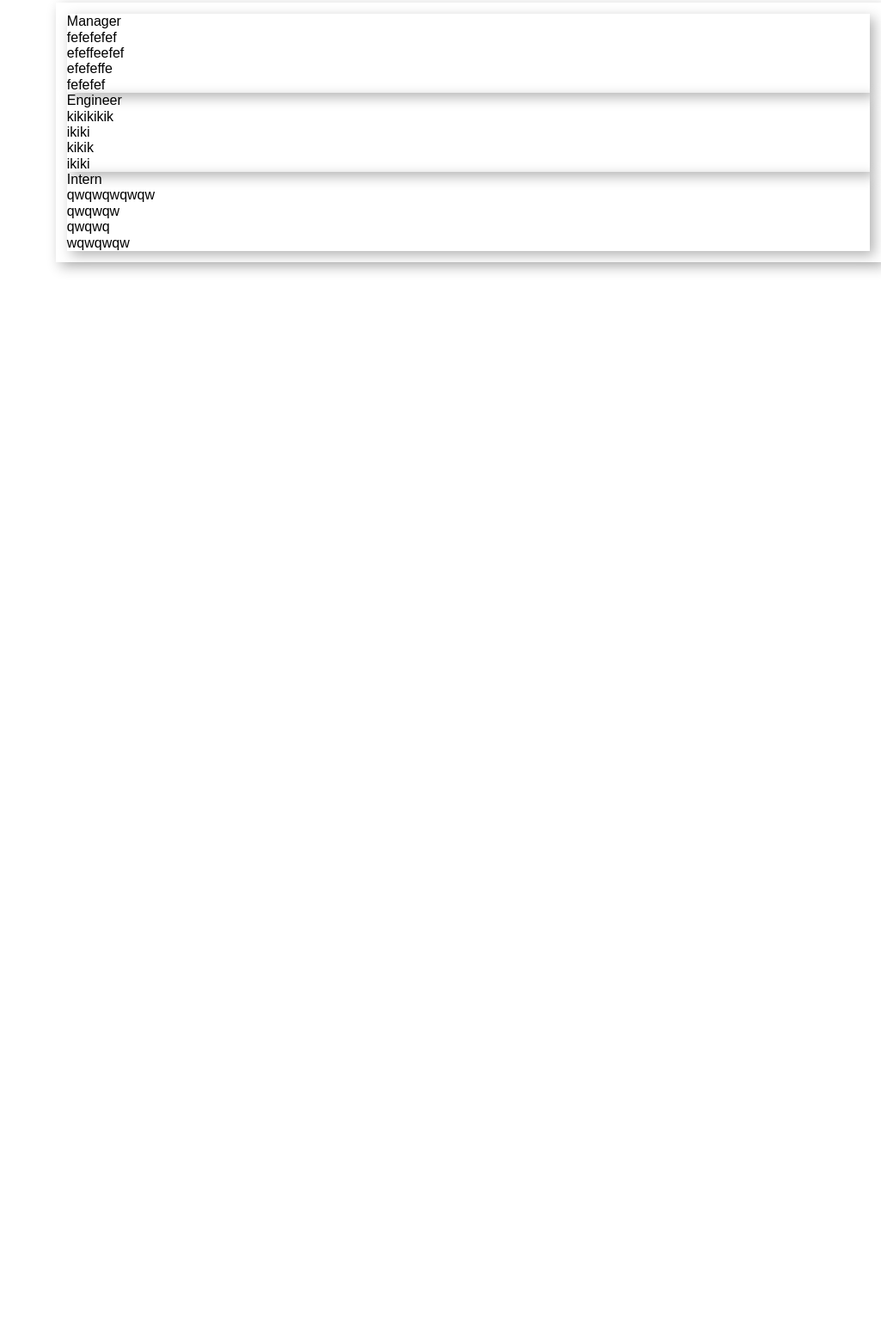
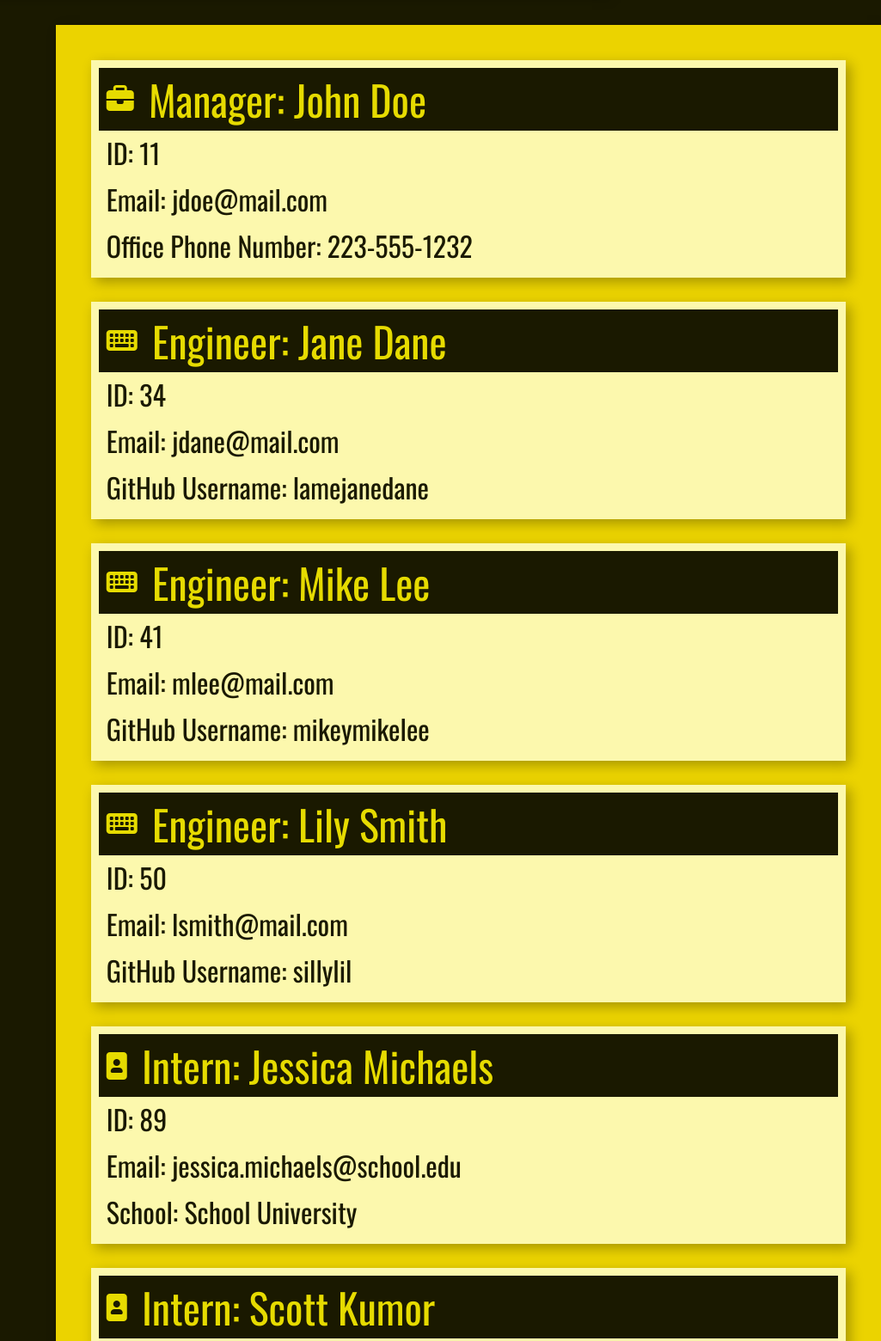
Before and after one commit to scottkumor/Employee-Template-Engine-Node, a website: page team.html in a window 1280 px wide. Shown: the part 191-1751 px from the top of the page at 86% size, without its empty margins (255-1280 px from the left). Before the commit the page ends 800 px from the top, so only its background shows below. Drawn offline with nearby package versions, Linux system fonts and the light colour scheme.

Commit message:
index tweaks, style finished

```diff
--- a/assets/css/layout.css
+++ b/assets/css/layout.css
@@ -119,28 +119,6 @@
 .w-h {width: 50%;}
 .w-75v {width: 75%;}
 
-
-.i-fl {
-    max-height: 500px;
-    max-width: 500px;
-    min-height: 500px;
-    min-width: 500px;
-  }
-
-  .i-fm {
-    max-height: 150px;
-    max-width: 150px;
-    min-height: 150px;
-    min-width: 150px;
-  }
-
-  .i-fs {
-    max-height: 25px;
-    max-width: 25px;
-    min-height: 25px;
-    min-width: 25px;
-  }
-
   /* margin: large, medium, small */
   .m-l {margin: 5%;}
   .m-m {margin: 3%;}
@@ -160,7 +138,7 @@
   /* min-height: auto, full, full viewport */
   .mnh-a {min-height: auto;}
   .mnh-f {min-height: 100%;}
-  .mnh-fv {min-height: 100vh;}
+  .mnh-100v {min-height: 100vh;}
 
   /* min width: auto, full, full viewport, 40% */
   .mnw-a {min-width: auto;}
--- a/assets/css/style.css
+++ b/assets/css/style.css
@@ -13,7 +13,7 @@
   .c-0 { color: rgb(230,219,  0) }	/* Main Primary color */
   .c-1 { color: rgb(252, 248, 173) }
   .c-2 { color: rgb(255,242,  0) }
-  .c-3 { color: rgb(152,145,  0) }
+  .c-3 { color: rgb(235, 211, 0) }
   .c-4 { color: rgb( 26, 25,  0) }
 
   /* As RGBa codes */
@@ -21,7 +21,7 @@
   .bgc-0 { background-color: rgb(230,219,  0,1) }	/* Main Primary background-color */
   .bgc-1 { background-color: rgb(252, 248, 173) }
   .bgc-2 { background-color: rgb(255,242,  0,1) }
-  .bgc-3 { background-color: rgb(152,145,  0,1) }
+  .bgc-3 { background-color: rgb(235, 211, 0) }
   .bgc-4 { background-color: rgb( 26, 25,  0,1) }
 
 
--- a/index.js
+++ b/index.js
@@ -139,15 +139,17 @@ function htmlCreate() {
     <link rel="stylesheet" type="text/css" href="./assets/css/normalize.css" />
     <link rel="stylesheet" type="text/css" href="./assets/css/layout.css" />
     <link rel="stylesheet" type="text/css" href="./assets/css/style.css" />
+    <script src="https://kit.fontawesome.com/9963762e2c.js" crossorigin="anonymous"></script>
+    <link href="https://fonts.googleapis.com/css?family=Oswald&display=swap" rel="stylesheet">
     <title>The Dream Team</title>
     </head>
 
-    <body>
+    <body id="pageWrapper" class="bgc-4 mnh-100v">
         <div class="d-f df-fdc">
-            <div class="ta-r fz-jjj ts-i ts-b mt-m mr-l p-s s">
+            <div class="ta-r c-1 bgc-3 fz-jjj ts-i ts-b mt-m mr-l p-m s">
                 The Dream Team
             </div>
-            <div class="ta-l ml-l mt-m p-s s">
+            <div class="ta-l ml-l mt-m bgc-3 p-s s">
         `;
 
         let htmlFooter =
@@ -162,28 +164,35 @@ function htmlCreate() {
     let cardWrapper = '';
     let newDiv = '';
     let specialAtt = '';
+    let icon = '';
 
     empArray.forEach(emp => {
+        if (emp.getRole() === "Manager"){icon = `<i class="c-0 p-s fa-2x fas fa-briefcase"></i>`}
+        if (emp.getRole() === "Engineer"){icon = `<i class="c-0 p-s fa-2x fas fa-keyboard"></i>`}
+        if (emp.getRole() === "Intern"){icon = `<i class="c-0 p-s fa-2x fas fa-portrait"></i>`}
+
         newDivHead = `
-        <div class="s">
-            <div class="">${emp.getRole()}</div>
-            <div class="">${emp.name}</div>
-            <div class="">${emp.id}</div>
-            <div class="">${emp.email}</div>
+        <div class="m-m p-s bgc-1 c-4 d-f df-fdc s">
+            <div class="d-f bgc-4 ai-c">
+                ${icon}
+                <div class=" c-0 p-s fz-jj">${emp.getRole()}: ${emp.name}</div>
+            </div>
+            <div class="p-s fz-j">ID: ${emp.id}</div>
+            <div class="p-s fz-j">Email: ${emp.email}</div>
         `
+
         if (emp.getRole() === "Manager"){
-            specialAtt = `<div class="">${emp.getOfficeNumber()}</div>`
+            specialAtt = `<div class="p-s fz-j">Office Phone Number: ${emp.getOfficeNumber()}</div>`
             newDivHead += specialAtt;
         }
         if (emp.getRole() === "Engineer"){
-            specialAtt = `<div class="">${emp. getGithub()}</div>`
+            specialAtt = `<div class="p-s fz-j"> GitHub Username: ${emp. getGithub()}</div>`
             newDivHead += specialAtt;
         }
         if (emp.getRole() === "Intern"){
-            specialAtt = `<div class="">${emp.getSchool()}</div>`
+            specialAtt = `<div class="p-s fz-j">School: ${emp.getSchool()}</div>`
             newDivHead += specialAtt;
         }
-
 
         newDivFoot= `</div>`
 
@@ -195,8 +204,6 @@ function htmlCreate() {
     htmlString = htmlHead + cardWrapper + htmlFooter;
 
 
-
-
     fs.writeFile(`team.html`, htmlString, () => {
 
         console.log(`team.html written`);
--- a/package.json
+++ b/package.json
@@ -21,6 +21,7 @@
   },
   "homepage": "https://github.com/stevetrilogy/unit10hw#readme",
   "dependencies": {
+    "feather-icons": "^4.24.1",
     "inquirer": "^6.5.2",
     "jquery": "^3.4.1",
     "jsdom": "^15.2.1"
--- a/team.html
+++ b/team.html
@@ -8,34 +8,66 @@
     <link rel="stylesheet" type="text/css" href="./assets/css/normalize.css" />
     <link rel="stylesheet" type="text/css" href="./assets/css/layout.css" />
     <link rel="stylesheet" type="text/css" href="./assets/css/style.css" />
+    <script src="https://kit.fontawesome.com/9963762e2c.js" crossorigin="anonymous"></script>
+    <link href="https://fonts.googleapis.com/css?family=Oswald&display=swap" rel="stylesheet">
     <title>The Dream Team</title>
     </head>
 
-    <body>
+    <body id="pageWrapper" class="bgc-4 mnh-100v">
         <div class="d-f df-fdc">
-            <div class="ta-r fz-jjj ts-i ts-b mt-m mr-l p-s s">
+            <div class="ta-r c-1 bgc-3 fz-jjj ts-i ts-b mt-m mr-l p-m s">
                 The Dream Team
             </div>
-            <div class="ta-l ml-l mt-m p-s s">
+            <div class="ta-l ml-l mt-m bgc-3 p-s s">
 
-        <div class="s">
-            <div class="">Manager</div>
-            <div class="">fefefefef</div>
-            <div class="">efeffeefef</div>
-            <div class="">efefeffe</div>
-        <div class="">fefefef</div></div>
-        <div class="s">
-            <div class="">Engineer</div>
-            <div class="">kikikikik</div>
-            <div class="">ikiki</div>
-            <div class="">kikik</div>
-        <div class="">ikiki</div></div>
-        <div class="s">
-            <div class="">Intern</div>
-            <div class="">qwqwqwqwqw</div>
-            <div class="">qwqwqw</div>
-            <div class="">qwqwq</div>
-        <div class="">wqwqwqw</div></div>
+        <div class="m-m p-s bgc-1 c-4 d-f df-fdc s">
+            <div class="d-f bgc-4 ai-c">
+                <i class="c-0 p-s fa-2x fas fa-briefcase"></i>
+                <div class=" c-0 p-s fz-jj">Manager: John Doe</div>
+            </div>
+            <div class="p-s fz-j">ID: 11</div>
+            <div class="p-s fz-j">Email: jdoe@mail.com</div>
+        <div class="p-s fz-j">Office Phone Number: 223-555-1232</div></div>
+        <div class="m-m p-s bgc-1 c-4 d-f df-fdc s">
+            <div class="d-f bgc-4 ai-c">
+                <i class="c-0 p-s fa-2x fas fa-keyboard"></i>
+                <div class=" c-0 p-s fz-jj">Engineer: Jane Dane</div>
+            </div>
+            <div class="p-s fz-j">ID: 34</div>
+            <div class="p-s fz-j">Email: jdane@mail.com</div>
+        <div class="p-s fz-j"> GitHub Username: lamejanedane</div></div>
+        <div class="m-m p-s bgc-1 c-4 d-f df-fdc s">
+            <div class="d-f bgc-4 ai-c">
+                <i class="c-0 p-s fa-2x fas fa-keyboard"></i>
+                <div class=" c-0 p-s fz-jj">Engineer: Mike Lee</div>
+            </div>
+            <div class="p-s fz-j">ID: 41</div>
+            <div class="p-s fz-j">Email: mlee@mail.com</div>
+        <div class="p-s fz-j"> GitHub Username: mikeymikelee</div></div>
+        <div class="m-m p-s bgc-1 c-4 d-f df-fdc s">
+            <div class="d-f bgc-4 ai-c">
+                <i class="c-0 p-s fa-2x fas fa-keyboard"></i>
+                <div class=" c-0 p-s fz-jj">Engineer: Lily Smith</div>
+            </div>
+            <div class="p-s fz-j">ID: 50</div>
+            <div class="p-s fz-j">Email: lsmith@mail.com</div>
+        <div class="p-s fz-j"> GitHub Username: sillylil</div></div>
+        <div class="m-m p-s bgc-1 c-4 d-f df-fdc s">
+            <div class="d-f bgc-4 ai-c">
+                <i class="c-0 p-s fa-2x fas fa-portrait"></i>
+                <div class=" c-0 p-s fz-jj">Intern: Jessica Michaels</div>
+            </div>
+            <div class="p-s fz-j">ID: 89</div>
+            <div class="p-s fz-j">Email: jessica.michaels@school.edu</div>
+        <div class="p-s fz-j">School: School University</div></div>
+        <div class="m-m p-s bgc-1 c-4 d-f df-fdc s">
+            <div class="d-f bgc-4 ai-c">
+                <i class="c-0 p-s fa-2x fas fa-portrait"></i>
+                <div class=" c-0 p-s fz-jj">Intern: Scott Kumor</div>
+            </div>
+            <div class="p-s fz-j">ID: 100</div>
+            <div class="p-s fz-j">Email: smkumor@highered.edu</div>
+        <div class="p-s fz-j">School: Higher Ed College</div></div>
             </div>
         </div>
     </body>
```
Also changed, not shown: 1 other file.
